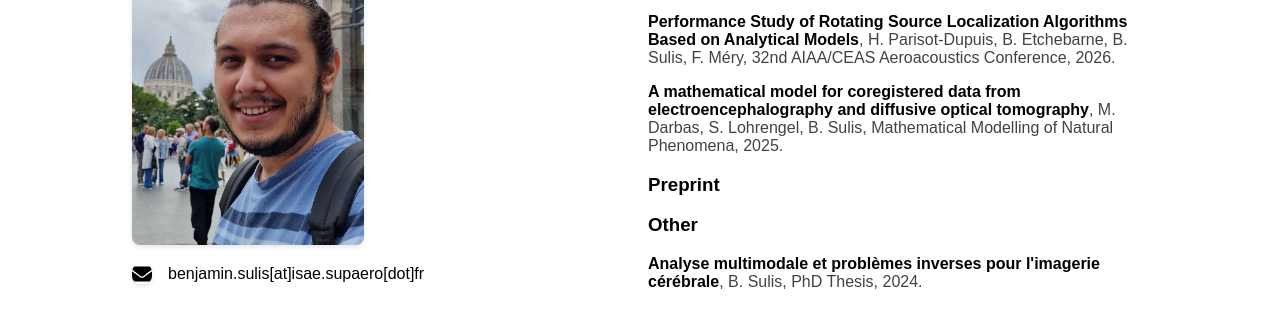
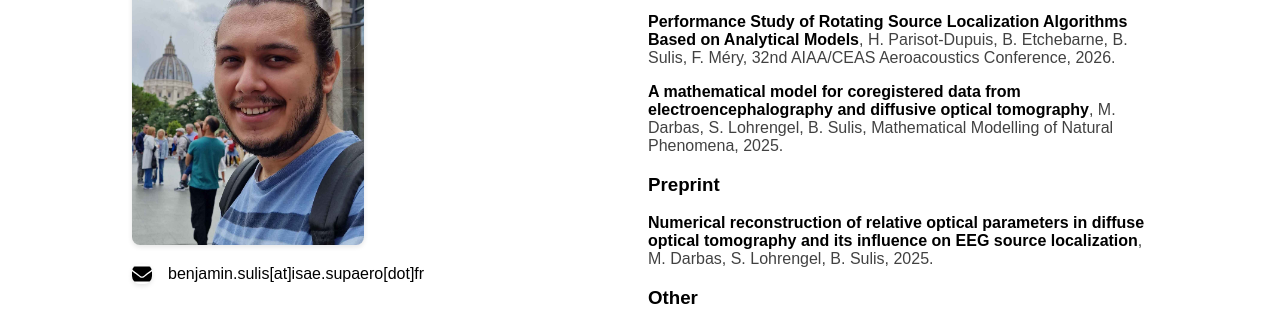
Before and after one commit to bsulis/bsulis.github.io, a plain HTML site: page publications.html in a window 1280 px wide. Shown: the part 221-532 px from the top of the page. Drawn offline with Linux system fonts and the light colour scheme.

Commit message:
Update publication

```diff
--- a/publications.html
+++ b/publications.html
@@ -43,6 +43,9 @@
             </p>
 
             <h3>Preprint</h3>
+            <p>
+                <strong><a href="https://hal.science/hal-05172572" target="_blank" rel="noopener noreferrer" class="link-without-color">Numerical reconstruction of relative optical parameters in diffuse optical tomography and its influence on EEG source localization</a></strong><span style="color: rgba(0, 0, 0, 0.747)">, M. Darbas, S. Lohrengel, B. Sulis, 2025.
+            </p>
 
             <h3>Other</h3>
             <p>
```
